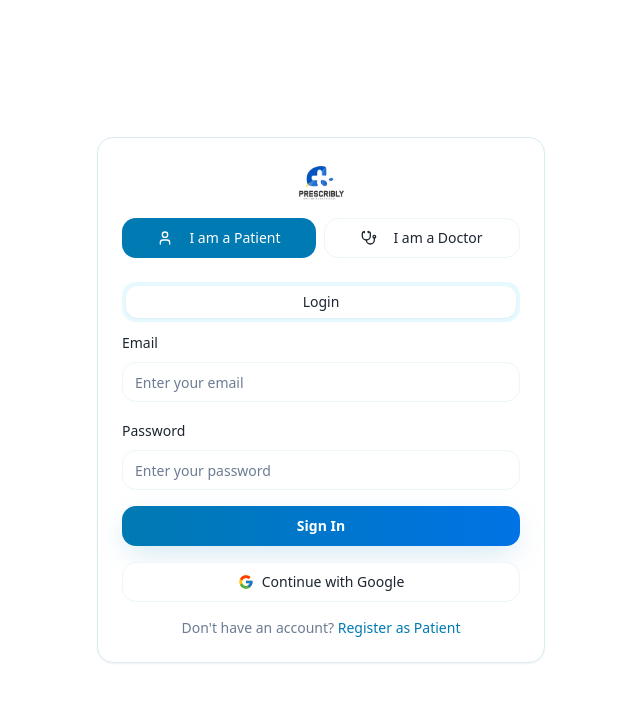
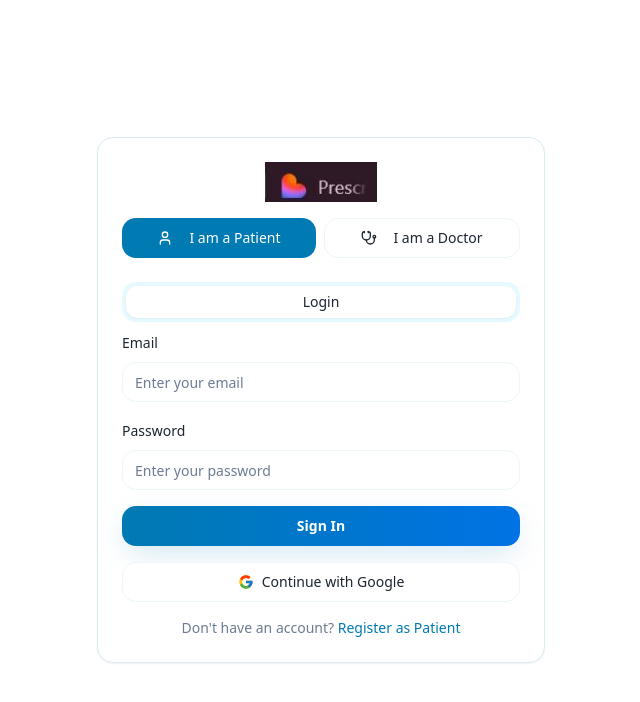
Before and after one commit to wealthnation-a11/prescribly-d36394f4, a React (Vite) app: page /login in a window 1280 px wide. Shown: the top 702 px of the page, without its empty margins (319-959 px from the left). Built offline with nearby package versions, Linux system fonts and the light colour scheme.

Commit message:
Update logo on homepage

```diff
--- a/src/components/Logo.tsx
+++ b/src/components/Logo.tsx
@@ -12,7 +12,7 @@ export const Logo = ({ size = "md", withLink = false, className, priority = fals
   const heightCls = size === "sm" ? "h-6" : size === "lg" ? "h-10" : "h-8";
   const Img = (
     <img
-      src="/lovable-uploads/f0e7a9d5-ed9f-4f1e-9b54-765017780d65.png"
+      src="/prescribly-logo.jpg"
       alt="Prescribly logo"
       width={236}
       height={286}
```
Also changed, not shown: public/prescribly-logo.jpg (added).
